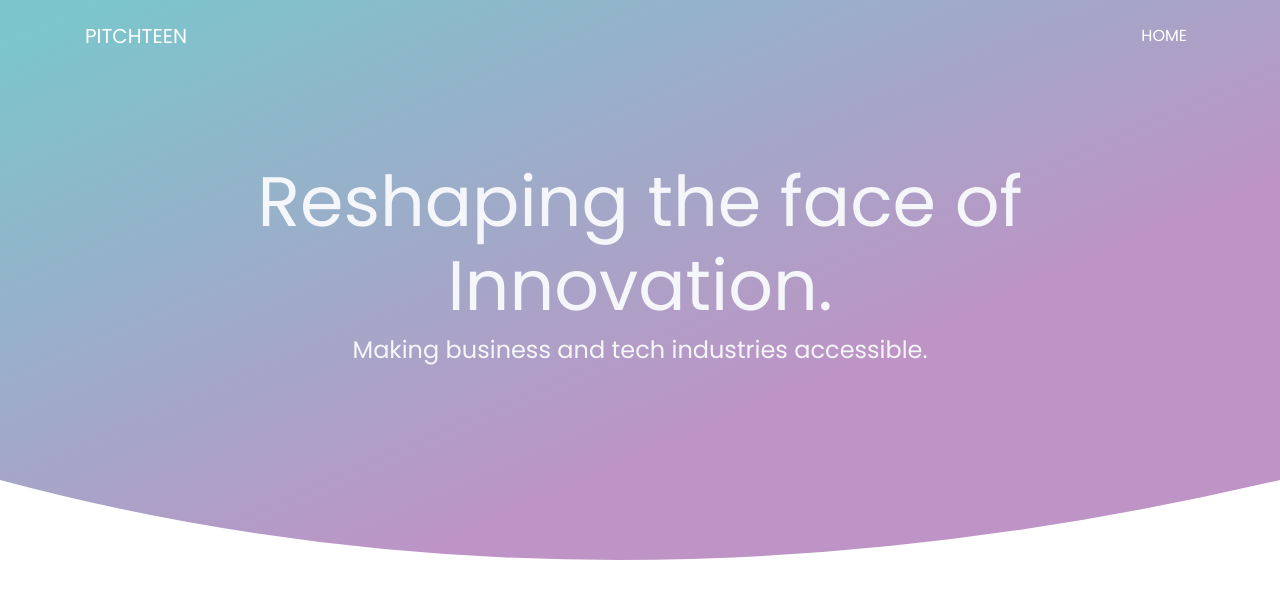
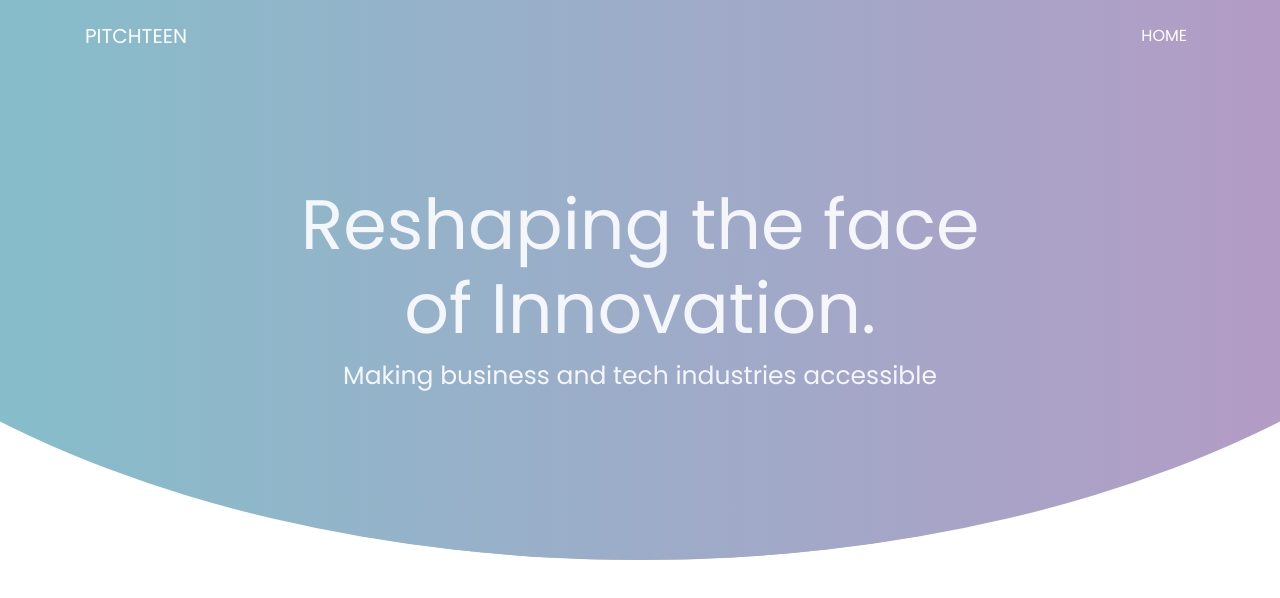
Before and after one commit to pitchteen/pitchteen-test, a plain HTML site: page index.html in a window 1280 px wide. Drawn offline with nearby package versions, Linux system fonts and the light colour scheme.

Commit message:
added bootstrap

```diff
--- a/index.html
+++ b/index.html
@@ -7,27 +7,16 @@
   <link rel="stylesheet" href="style.css">
   <link rel="stylesheet" href="https://stackpath.bootstrapcdn.com/bootstrap/4.3.1/css/bootstrap.min.css" integrity="sha384-ggOyR0iXCbMQv3Xipma34MD+dH/1fQ784/j6cY/iJTQUOhcWr7x9JvoRxT2MZw1T" crossorigin="anonymous">
   <link rel="preconnect" href="https://fonts.gstatic.com">
+  <link rel="stylesheet" href="https://maxcdn.bootstrapcdn.com/bootstrap/4.0.0/css/bootstrap.min.css" integrity="sha384-Gn5384xqQ1aoWXA+058RXPxPg6fy4IWvTNh0E263XmFcJlSAwiGgFAW/dAiS6JXm" crossorigin="anonymous">
   <link href="https://fonts.googleapis.com/css2?family=Poppins&display=swap" rel="stylesheet">
   <link rel="icon" href="images/favicon.png" type="image/png">
   <meta name="viewport" content="width=device-width, initial-scale=1" />
   <link rel="stylesheet" href="https://use.fontawesome.com/releases/v5.12.1/css/all.css" crossorigin="anonymous">
-    <link rel="stylesheet" href="https://stackpath.bootstrapcdn.com/bootstrap/4.1.3/css/bootstrap.min.css" integrity="sha384-MCw98/SFnGE8fJT3GXwEOngsV7Zt27NXFoaoApmYm81iuXoPkFOJwJ8ERdknLPMO" crossorigin="anonymous"></head>
+  <link rel="stylesheet" href="https://stackpath.bootstrapcdn.com/bootstrap/4.1.3/css/bootstrap.min.css" integrity="sha384-MCw98/SFnGE8fJT3GXwEOngsV7Zt27NXFoaoApmYm81iuXoPkFOJwJ8ERdknLPMO" crossorigin="anonymous">
+</head>
 
 <body>
-  <svg xmlns="http://www.w3.org/2000/svg" width="1500" height="700" viewBox="0 0 1500 500" preserveAspectRatio="none">
-<defs>
-    <linearGradient id="myGradient" gradientTransform="rotate(45)">
-      <stop offset="5%"  stop-color="#7BC6CC" />
-      <stop offset="95%" stop-color="#BE93C5" />
-    </linearGradient>
-  </defs>
-  <path d="M 0,0
-         L 0,300
-         Q 700,400 1500,300
-         L 1500, 0
-         Z" fill="url('#myGradient')" />
-</svg>
-<div class="header">
+  <div class="holder">
     <div id="navbar" class="navbar">
       <nav class="navbar navbar-expand-lg fixed-top py-3">
         <div class="container"><a href="#" class="navbar-brand text-uppercase"> PitchTeen </a>
@@ -43,11 +32,15 @@
       </nav>
     </div>
     <div class="holder">
-  <h1 class="heading"> Reshaping the face of Innovation. </h1>
-  <h4 class="tagline">Making business and tech industries accessible.</h4>
+      <h1 class="heading"> Reshaping the face <br>of Innovation. </h1>
+      <h4 class="tagline">Making business and tech industries accessible</h4>
     </div>
   </div>
+  <div class="about">
 
+  </div>
+  <script src="https://code.jquery.com/jquery-3.2.1.slim.min.js" integrity="sha384-KJ3o2DKtIkvYIK3UENzmM7KCkRr/rE9/Qpg6aAZGJwFDMVNA/GpGFF93hXpG5KkN" crossorigin="anonymous"></script>
+  <script src="https://cdnjs.cloudflare.com/ajax/libs/popper.js/1.12.9/umd/popper.min.js" integrity="sha384-ApNbgh9B+Y1QKtv3Rn7W3mgPxhU9K/ScQsAP7hUibX39j7fakFPskvXusvfa0b4Q" crossorigin="anonymous"></script>
+  <script src="https://maxcdn.bootstrapcdn.com/bootstrap/4.0.0/js/bootstrap.min.js" integrity="sha384-JZR6Spejh4U02d8jOt6vLEHfe/JQGiRRSQQxSfFWpi1MquVdAyjUar5+76PVCmYl" crossorigin="anonymous"></script>
 </body>
-
 </html>
--- a/style.css
+++ b/style.css
@@ -58,21 +58,31 @@ body {
   }
 }
 
-svg{
+.holder {
+  position:relative;
   width:100%;
-  position:relative;
-  height: 100vh;
+  display:flex;
+  height:70vh;
+  justify-content:center;
+  align-items:center;
+  flex-direction:column;
+  overflow:hidden;
 }
 
-.holder{
+.holder:before{
+  content:'';
   position:absolute;
-  top: 100px;
+  top:0;
+  left:0;
+  height:100%;
   width:100%;
-  display:flex;
-  flex-direction:column;
-  justify-content:center;
-  align-items:center;
-  font-family: 'Poppins', sans-serif;
+  background: #BE93C5; /* fallback for old browsersn */
+  background: -webkit-linear-gradient(to right, #7BC6CC, #BE93C5);
+  /* Chrome 10-25, Safari 5.1-6 */
+  background: linear-gradient(to right, #7BC6CC, #BE93C5);
+  /* W3C, IE 10+/ Edge, Firefox 16+, Chrome 26+, Opera 12+, Safari 7+ */
+  border-radius:0 0 50% 50%/0 0 100% 100%;
+  transform:scaleX(1.5);
 }
 
 .heading{
@@ -82,9 +92,27 @@ svg{
   text-align:center;
   margin-left: 200px;
   margin-right: 200px;
+  margin:5px;
+  z-index:1;
+  font-family: 'Poppins', sans-serif;
 }
 
 .tagline{
+  margin-top: 5px;
+  z-index:1;
+  font-size: 25px;
+  font-weight: 200;
   color:#f5f6fa;
   text-align:center;
+  font-family: 'Poppins', sans-serif;
 }
+
+.about {
+  font-family: 'Poppins', sans-serif;
+  margin-top:70px;
+  text-align: center;
+}
+
+.about h1 {
+  font-weight: bold;
+}
```
Lines whose indentation alone changed are shown as unchanged.
